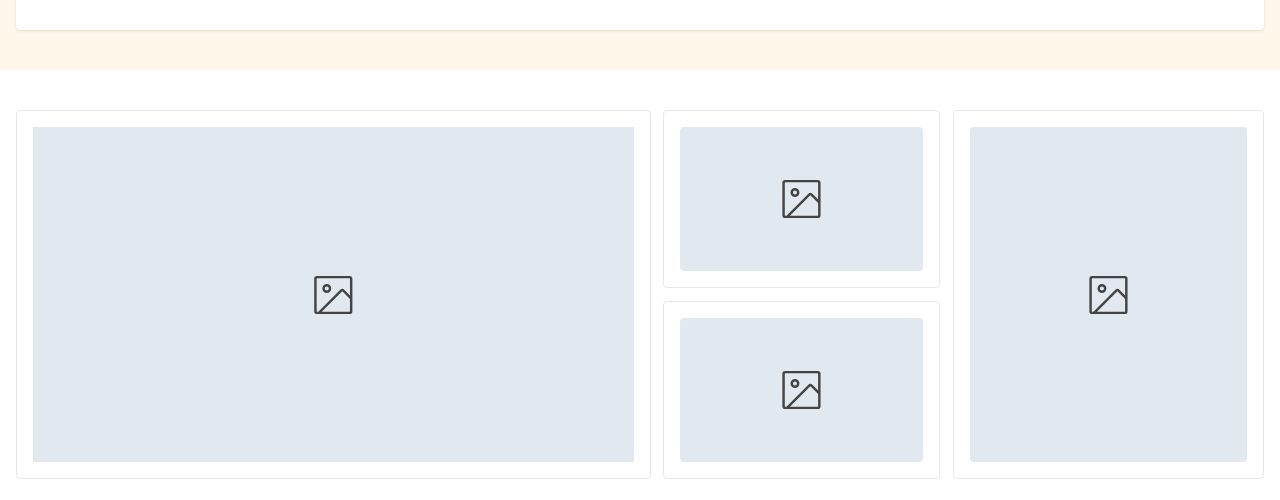
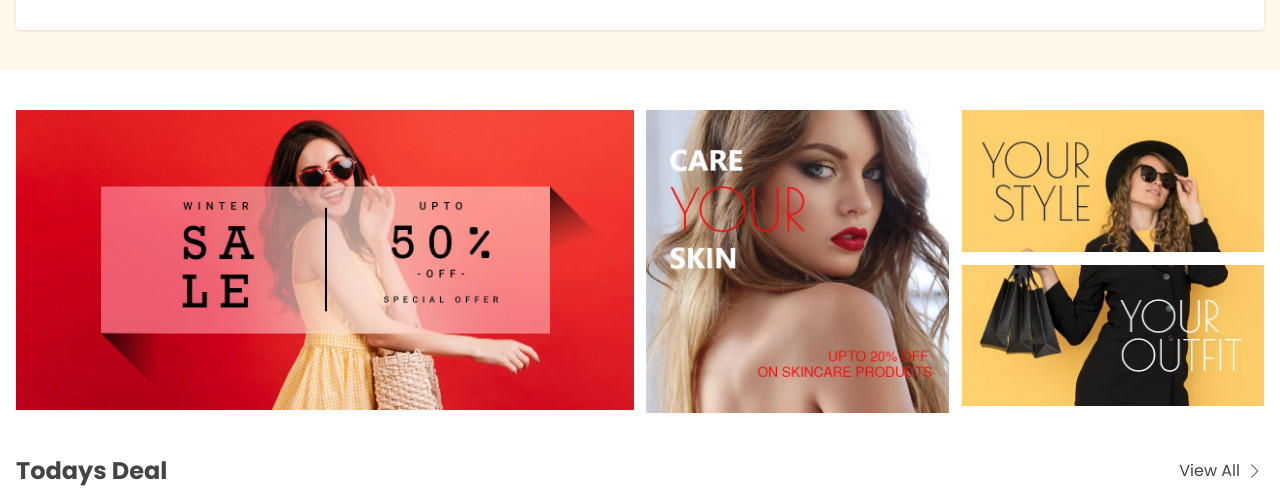
Before and after one commit to muhib116/cute-baby, a Next.js app: page /single-product/1 in a window 1280 px wide. Shown: the part 1087-1587 px from the top of the page. Built offline with nearby package versions, Linux system fonts and the light colour scheme; grey boxes are pictures that could not be loaded.

Commit message:
code refactor

```diff
--- a/src/app/fragments/FourPartBanner/index.tsx
+++ b/src/app/fragments/FourPartBanner/index.tsx
@@ -8,7 +8,7 @@ import Loader from './Loader'
 
 function ThreePartBanner() {
   return (
-    true ? <Loader />
+    false ? <Loader />
     :
     <div className='block lg:flex gap-[0.8rem]'>
         <div className='flex-1 mb-[0.8rem] lg:mb-0'>
--- a/src/app/fragments/OnePartBanner/index.tsx
+++ b/src/app/fragments/OnePartBanner/index.tsx
@@ -5,7 +5,7 @@ import Loader from './Loader'
 
 function OnePartBanner() {
   return (
-    true ?
+    false ?
     <Loader />
     :
     <GlobalBanner
--- a/src/app/fragments/PopularCategories/index.tsx
+++ b/src/app/fragments/PopularCategories/index.tsx
@@ -12,7 +12,7 @@ const getData = async () => {
 async function PopularCategories() {
   const data = await getData()
   return (
-    true ?
+    false ?
     <Loader />
     :
     <HorizontalCardList
--- a/src/app/fragments/ThreePartBanner/index.tsx
+++ b/src/app/fragments/ThreePartBanner/index.tsx
@@ -7,7 +7,7 @@ import Loader from './Loader'
 
 function ThreePartBanner() {
   return (
-    true ?
+    false ?
     <Loader />
     :
     <div className='flex gap-[0.8rem]'>
--- a/src/fragments/horizontalCardList/HorizontalCardList.tsx
+++ b/src/fragments/horizontalCardList/HorizontalCardList.tsx
@@ -11,7 +11,7 @@ function HorizontalCardList (props: {
     horizontal?: boolean;
   };
   renderItem?: Function;
-  placeholderItem: number;
+  placeholderItem?: number;
 }) {
   const { data, title, renderItem, itemProps={}, href, itemsWrapperClassName='grid-cols-7', placeholderItem } = props
   return (
```
